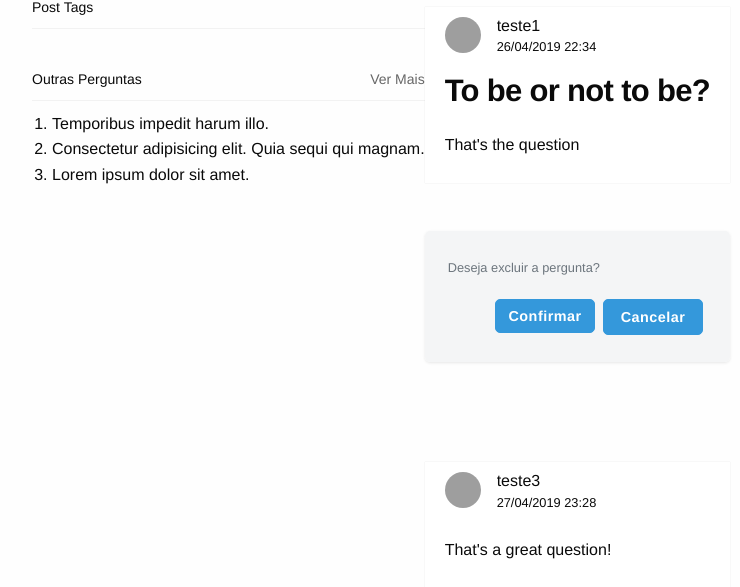
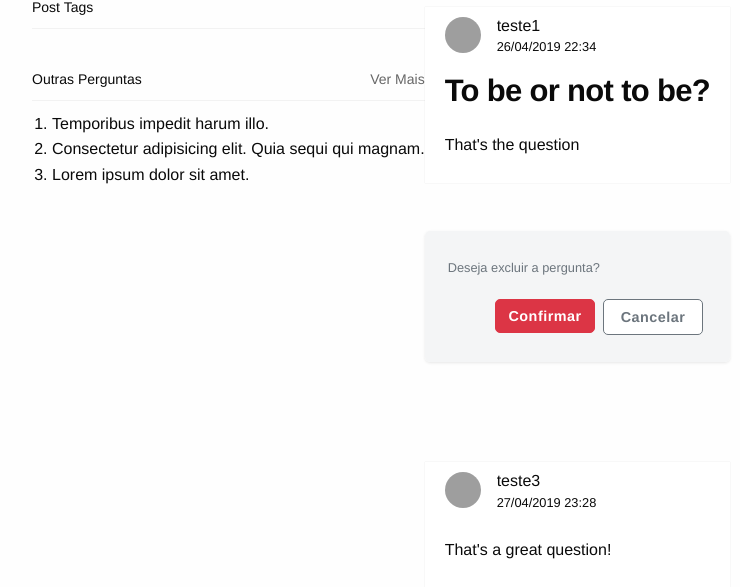
Before and after one commit to renato-lopes/engenharia-de-software, a Django app: page /delete_post/1/ in a window 1280 px wide. Shown: the part 192-779 px from the top of the page, without its empty margins (88-828 px from the left). Run offline with Django 3.2, Linux system fonts and the light colour scheme; a user stored in the database is signed in; data comes from the database, SQL or seed files in the repository; some libraries are stand-ins or nearby versions; grey boxes are pictures that could not be loaded.

Commit message:
Removed pagination buttons at all-posts and changed buttons for delete actions

```diff
--- a/forum/templates/forum/posts.html
+++ b/forum/templates/forum/posts.html
@@ -80,10 +80,10 @@
                 </div>
             </div> -->
 
-            <nav class="blog-pagination">
+            <!-- <nav class="blog-pagination">
                 <a class="btn btn-outline-primary" href="#">Older</a>
                 <a class="btn btn-outline-secondary disabled" href="#" tabindex="-1" aria-disabled="true">Newer</a>
-            </nav>
+            </nav> -->
 
         </div><!-- /.blog-main -->
         <!-- <aside class="col-md-4 blog-sidebar mt-5">
--- a/posts/templates/answers/delete_answer.html
+++ b/posts/templates/answers/delete_answer.html
@@ -92,11 +92,11 @@
                                 </p>
                             <div>
                               <a href="{% url 'posts:post' question.id %}">
-                              <input value="Cancelar" class="button  m-1" />
+                              <input value="Cancelar" class="button cancel m-1" />
                               </a>
                             </div>
                             <div>
-                              <input type="submit" value="Confirmar" class="button  m-1" />
+                              <input type="submit" value="Confirmar" class="button delete m-1" />
                             </div>
                             </div>
                         </form>
--- a/posts/templates/posts/delete_post.html
+++ b/posts/templates/posts/delete_post.html
@@ -85,11 +85,11 @@
                                 </p>
                             <div>
                               <a href="{% url 'posts:post' question.id %}">
-                              <input value="Cancelar" class="button  m-1" />
+                              <input value="Cancelar" class="button cancel m-1" />
                               </a>
                             </div>
                             <div>
-                              <input type="submit" value="Confirmar" class="button  m-1" />
+                              <input type="submit" value="Confirmar" class="button delete m-1" />
                             </div>
                             </div>
                         </form>
--- a/static/posts/css/posts.css
+++ b/static/posts/css/posts.css
@@ -219,3 +219,27 @@ main.container {
     -webkit-border-radius: 5px;
     border-radius: 5px;
   }
+
+  .answer-form .submit  .delete{
+    background: #dc3545;
+    border: 1px #dc3545 solid;
+    color: #ffffff;
+    float: right;
+    padding: 9px 0;
+    width: 100px;
+    -moz-border-radius: 5px;
+    -webkit-border-radius: 5px;
+    border-radius: 5px;
+  }
+
+  .answer-form .submit  .cancel{
+    background: #ffffff;
+    border: 1px #6c757d solid;
+    color: #6c757d;
+    float: right;
+    padding: 9px 0;
+    width: 100px;
+    -moz-border-radius: 5px;
+    -webkit-border-radius: 5px;
+    border-radius: 5px;
+  }
```
